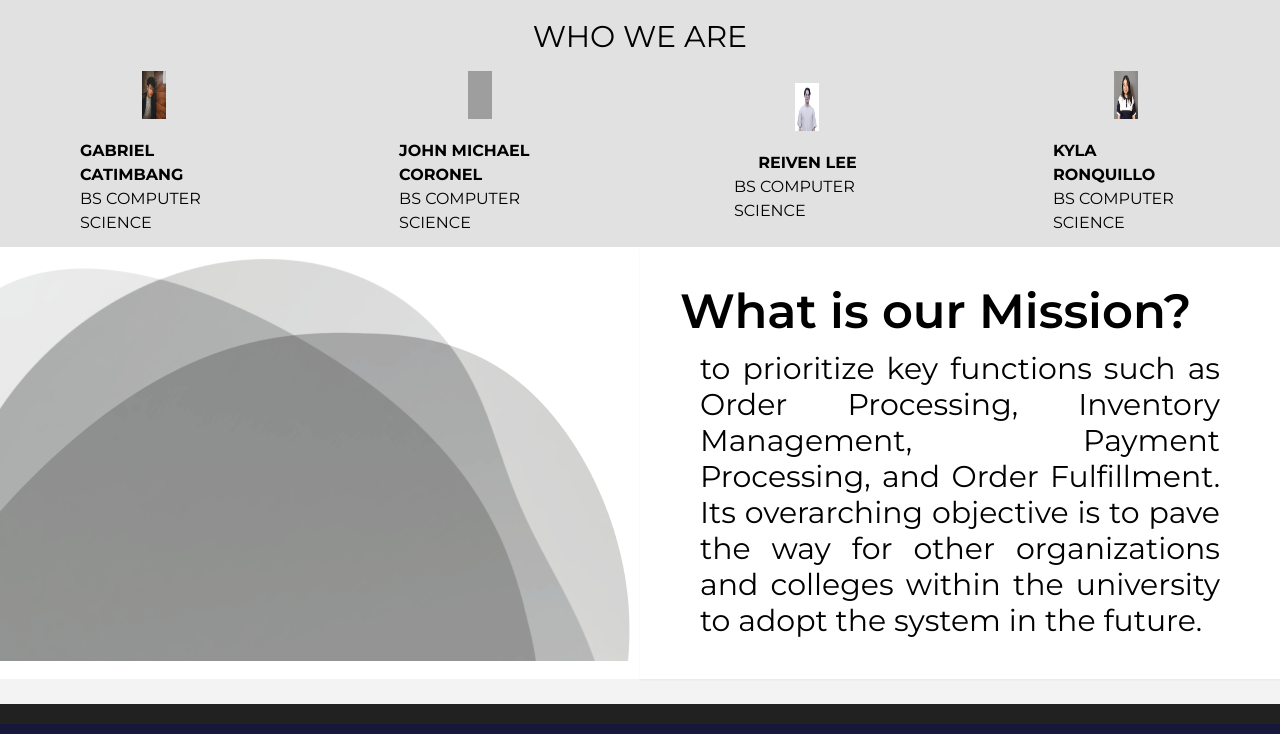
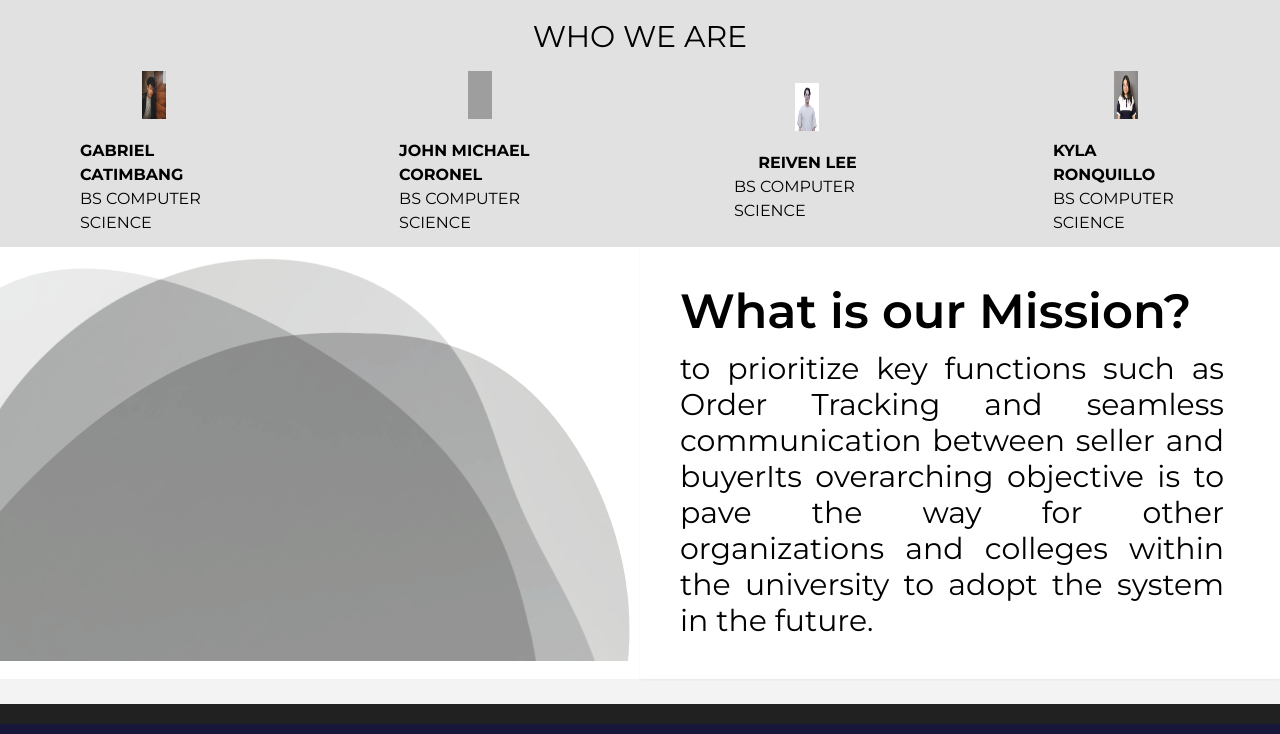
Before and after one commit to gab-cat/merch-track, a Django app: page /aboutUs in a window 1280 px wide. Shown: the part 531-1265 px from the top of the page. Run offline with Django 5.2, Linux system fonts and the light colour scheme; style sheets or scripts are compiled from the project's sources; some libraries are stand-ins or nearby versions; grey boxes are pictures that could not be loaded.

Commit message:
EDIT: aboutUs.html

```diff
--- a/merchtrack/templates/aboutUs.html
+++ b/merchtrack/templates/aboutUs.html
@@ -82,11 +82,11 @@
             <div class="mb-4">
                 <span class='text-5xl mb-[-5vh] font-semibold'>What is our Mission?</span>
             </div>
-            <span class='mx-5 text-3xl text-justify font-normal'>
-                to prioritize key functions such as Order Processing,
-                Inventory Management, Payment Processing, and Order Fulfillment.
-                Its overarching objective is to pave the way for other organizations
-                and colleges within the university to adopt the system in the future.
+            <span class='mr-4 text-3xl text-justify font-normal'>
+                to prioritize key functions such as Order Tracking and seamless
+                communication between seller and buyerIts overarching objective
+                is to pave the way for other organizations and colleges within
+                the university to adopt the system in the future.
             </span>
         </div>
     </div>
```
